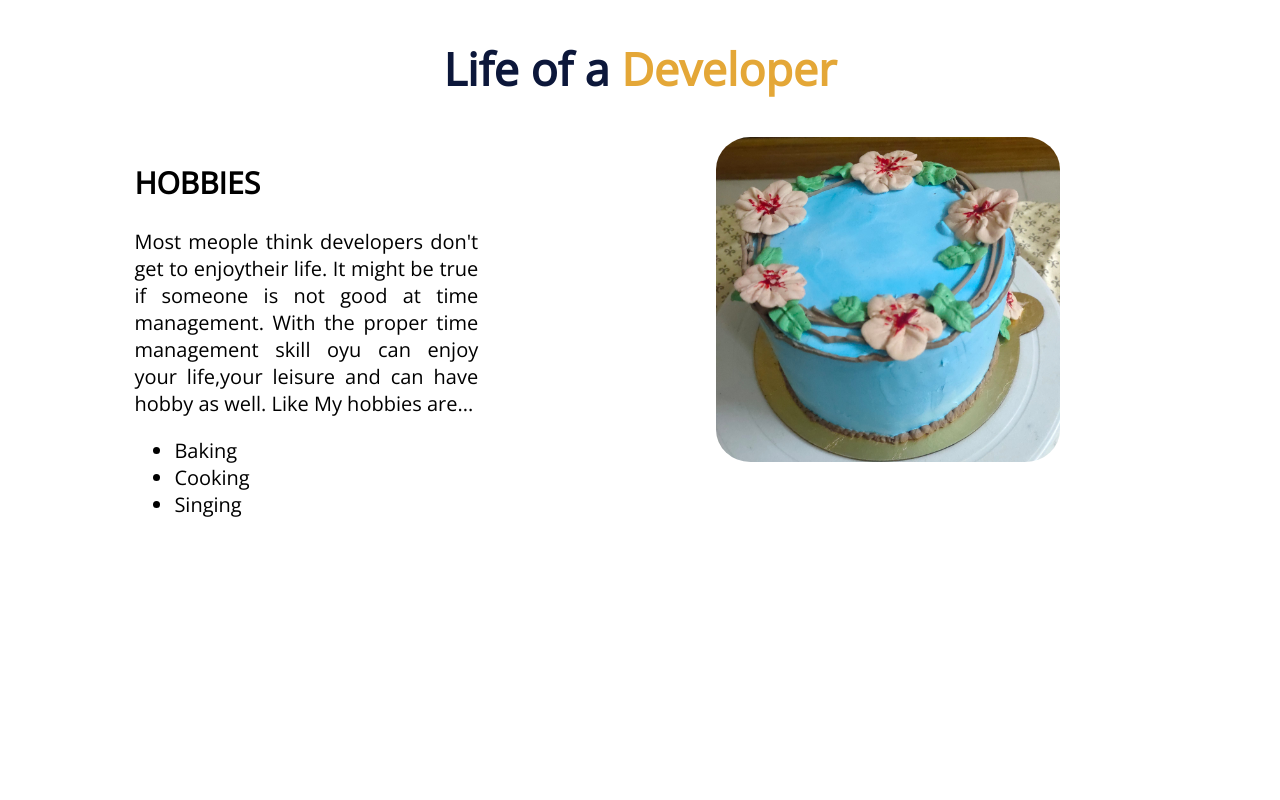
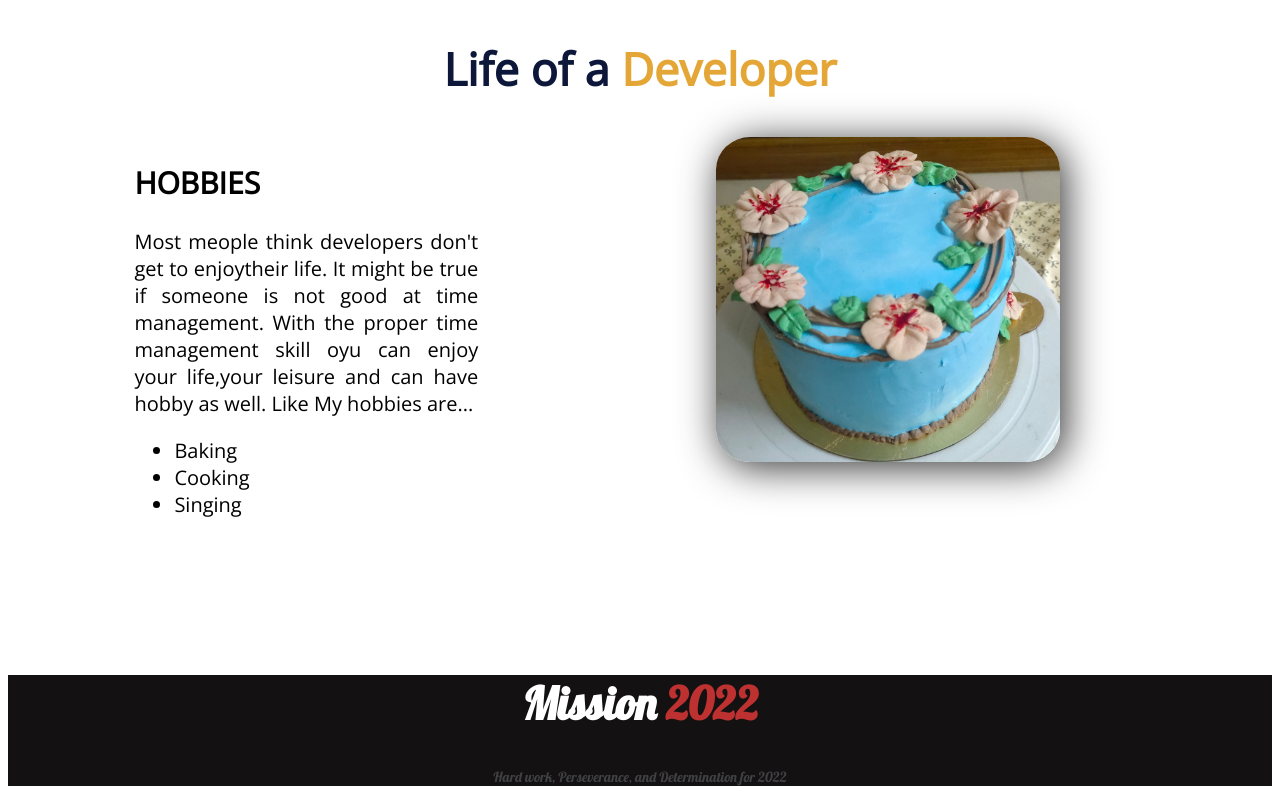
Before and after one commit to Farzana27fa/Get-Settle, a plain HTML site: page index.html in a window 1280 px wide. Shown: the part 2227-3027 px from the top of the page. Before the commit the page ends 2873 px from the top, so only its background shows below. Drawn offline with nearby package versions, Linux system fonts and the light colour scheme.

Commit message:
footer commit

```diff
--- a/index.html
+++ b/index.html
@@ -5,6 +5,10 @@
     <meta charset="UTF-8">
     <meta http-equiv="X-UA-Compatible" content="IE=edge">
     <meta name="viewport" content="width=device-width, initial-scale=1.0">
+    <link rel="preconnect" href="https://fonts.googleapis.com">
+    <link rel="preconnect" href="https://fonts.gstatic.com" crossorigin>
+    <link href="https://fonts.googleapis.com/css2?family=Lobster&family=Open+Sans:wght@300&display=swap"
+        rel="stylesheet">
     <link rel="preconnect" href="https://fonts.googleapis.com">
     <link rel="preconnect" href="https://fonts.gstatic.com" crossorigin>
     <link href="https://fonts.googleapis.com/css2?family=Open+Sans:wght@300&display=swap" rel="stylesheet">
@@ -121,12 +125,14 @@
             </p>
         </div>
         <div class="width-divider2">
-            <img src="images/1641570456679.jpg" style="border-radius: 10%;" alt="">
+            <img src="images/1641570456679.jpg" style="border-radius: 10%;" alt="cake photo">
         </div>
 
     </section>
-
-
 </body>
+<footer>
+    <h2>Mission <span style="color: rgb(190, 49, 49);"> 2022</span></h2>
+    <p>Hard work, Perseverance, and Determination for 2022</p>
+</footer>
 
 </html>
--- a/style.css
+++ b/style.css
@@ -92,6 +92,7 @@ p{
 .width-divider2 img{
 
     width: 80%;
+    box-shadow: 5px 5px 40px rgb(49, 48, 48);
 
 }
 .design-button{
@@ -103,3 +104,22 @@ p{
     color: white;
     font-weight: 250;
 }
+footer{
+    position: relative;
+    background: rgb(19, 17, 17);
+    text-align: center;
+    font-family: 'Lobster', cursive;
+    font-size: 30px;
+    color: white;
+}
+
+
+footer p{
+
+    padding-left: 10%;
+    text-align: center;
+    font-size: 14px;
+    margin-top: 10px;
+    color: #404144;
+
+}
```
